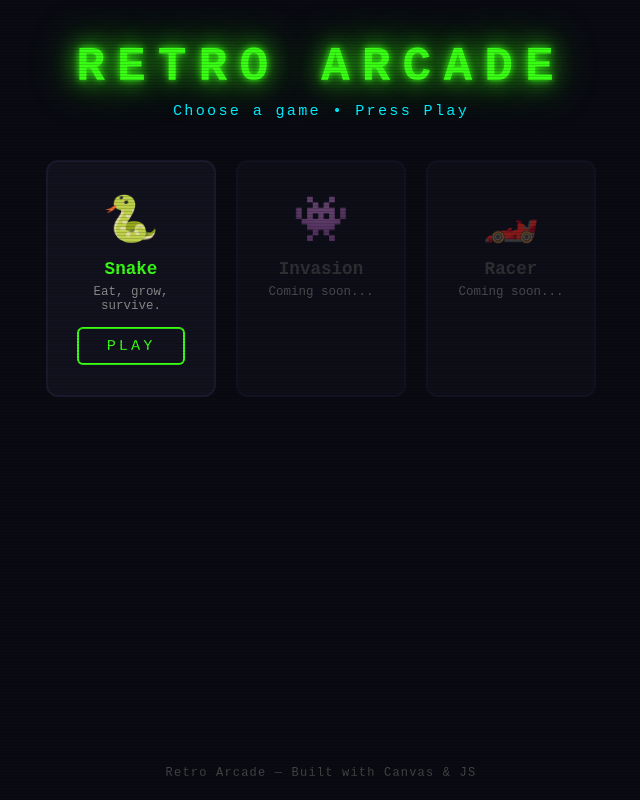
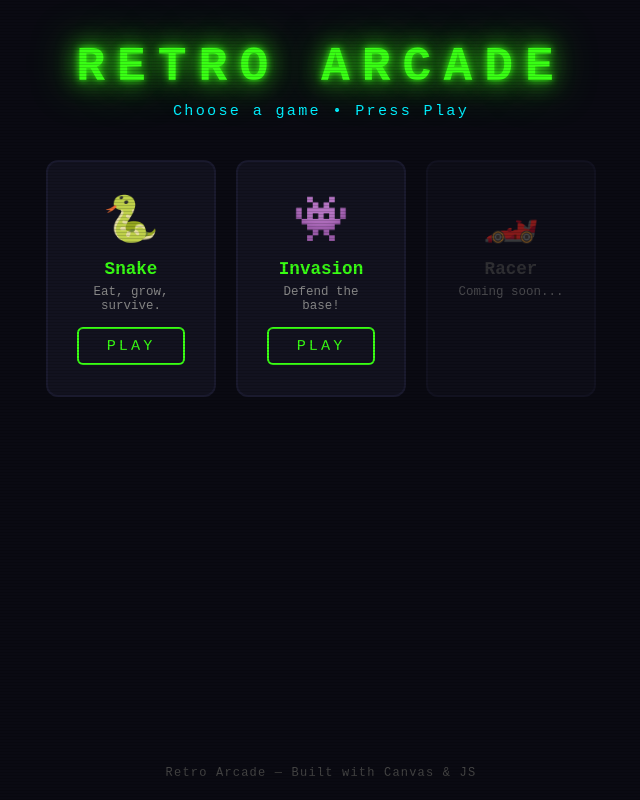
Before and after one commit to andrast0th/retro-arcade, a plain HTML site: page index.html in a window 1280 px wide. Shown: the whole page, without its empty margins (319-959 px from the left). Drawn offline with Linux system fonts and the light colour scheme.

Commit message:
feat: enable Invasion game in game select UI

```diff
--- a/index.html
+++ b/index.html
@@ -21,10 +21,11 @@
                 <p>Eat, grow, survive.</p>
                 <button class="btn-play" onclick="startGame('snake')">PLAY</button>
             </div>
-            <div class="game-card locked">
+            <div class="game-card" data-game="invasion">
                 <div class="game-icon">👾</div>
                 <h2>Invasion</h2>
-                <p>Coming soon...</p>
+                <p>Defend the base!</p>
+                <button class="btn-play" onclick="startGame('invasion')">PLAY</button>
             </div>
             <div class="game-card locked">
                 <div class="game-icon">🏎️</div>
@@ -72,5 +73,6 @@
     </footer>
 
     <script src="js/snake.js"></script>
+    <script src="js/invasion.js"></script>
 </body>
 </html>
```
